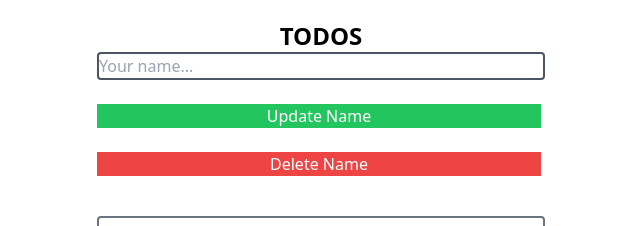
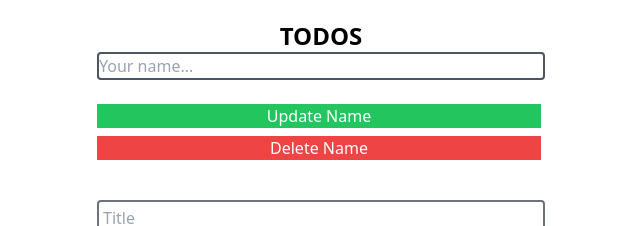
Before and after one commit to ismailonuraygan/todos, a React (Create React App) app: page / in a window 1280 px wide. Shown: the top 226 px of the page, without its empty margins (319-959 px from the left). Built offline with nearby package versions, Linux system fonts and the light colour scheme; no server answers.

Commit message:
Fixed bug

```diff
--- a/src/components/Username.jsx
+++ b/src/components/Username.jsx
@@ -1,20 +1,24 @@
 import React,{useState} from 'react'
 
 const Username = () => {
-    const [name, setName] = useState("")
     const [form, setForm] = useState({name: ""})
 
     const handleSubmit2 = (data) => {
         if(data.name.length < 3) {
+          alert("İsiminiz en az 3 karakter içermelidir!")
             return;
         }
         localStorage.setItem("name", data.name)
         const refresh = () => window.location.reload()
         refresh();
         console.log(localStorage.getItem("name"))
-        setName(localStorage.getItem("name")+"s")
       }
+
       const deleteName =()=>{
+        if(!localStorage.getItem("name")){
+          alert("Kayıtlı isim bulunamadı!")
+          return;
+        }
         localStorage.clear()
         const refresh = () => window.location.reload()
         refresh();
@@ -24,7 +28,7 @@ const Username = () => {
         <h1 className='text-center font-bold text-2xl mt-5'>
         {localStorage.getItem("name") !== null ? localStorage.getItem("name")+"'s" : ""} TODOS
       </h1>
-      <form className='w-auto min-w-[25%] mx-auto space-y-6 max-w-md flex flex-col items-stretch ' onSubmit={ e=>{
+      <form className='w-auto min-w-[%] mx-auto space-y-6 max-w-md flex flex-col items-stretch ' onSubmit={ e=>{
         e.preventDefault()
         handleSubmit2(form)
       }}>
@@ -36,8 +40,14 @@ const Username = () => {
             onChange={(e) => setForm({...form, name: e.target.value})}
           />
           <button type="submit" className='bg-green-500 text-white px-3 mr-1'>Update Name</button>
-          <button onClick={()=>{deleteName()}} className='bg-red-500 text-white px-3 mr-1'>Delete Name</button>
       </form>
+      <div  className='w-auto min-w-[%] mx-auto space-y-6 max-w-md flex flex-col items-stretch '>
+          <button onClick={()=>{deleteName()}}
+            className='bg-red-500 text-white px-3 mr-1 mt-2'>
+            Delete Name
+          </button>
+      </div>
+
     </div>
   )
 }
```
Also changed, not shown: 1 other file (tests, documents, lock files or other folders).
